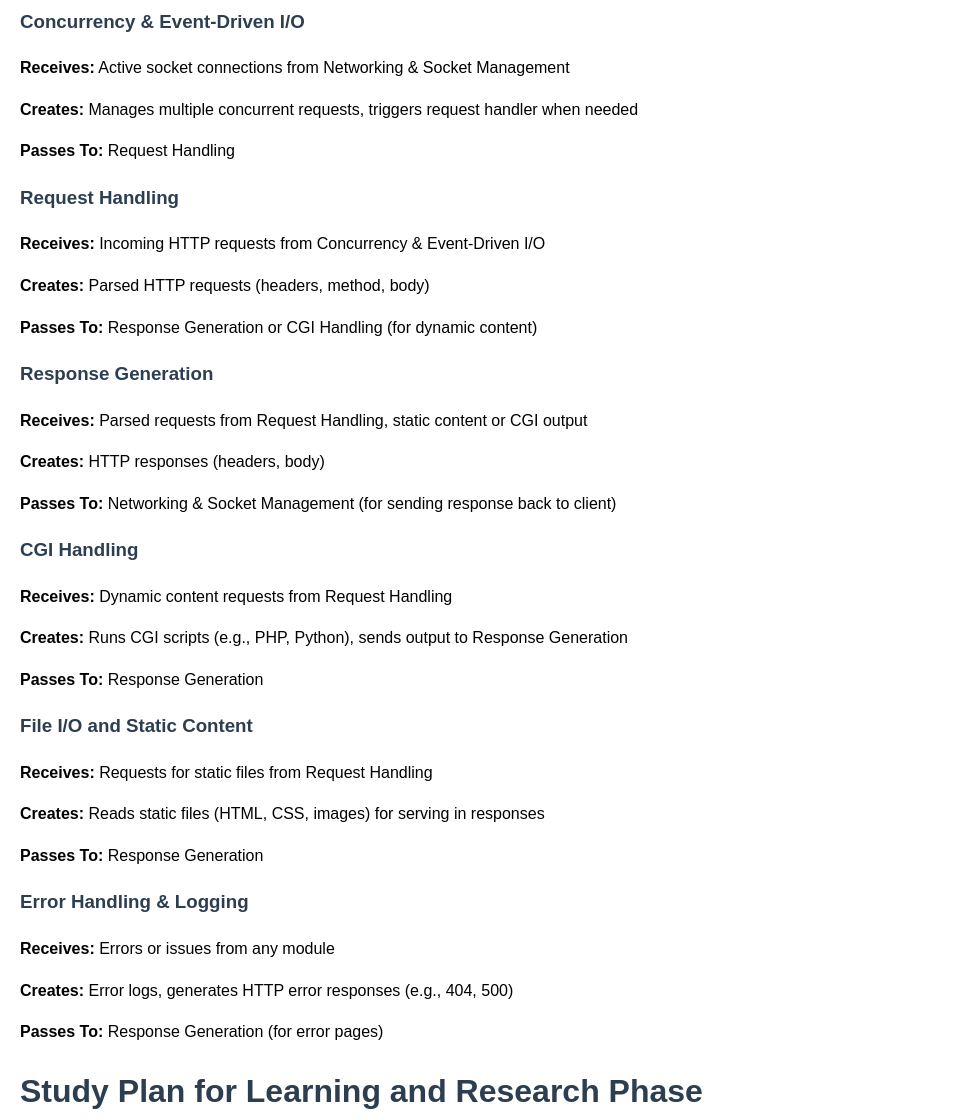
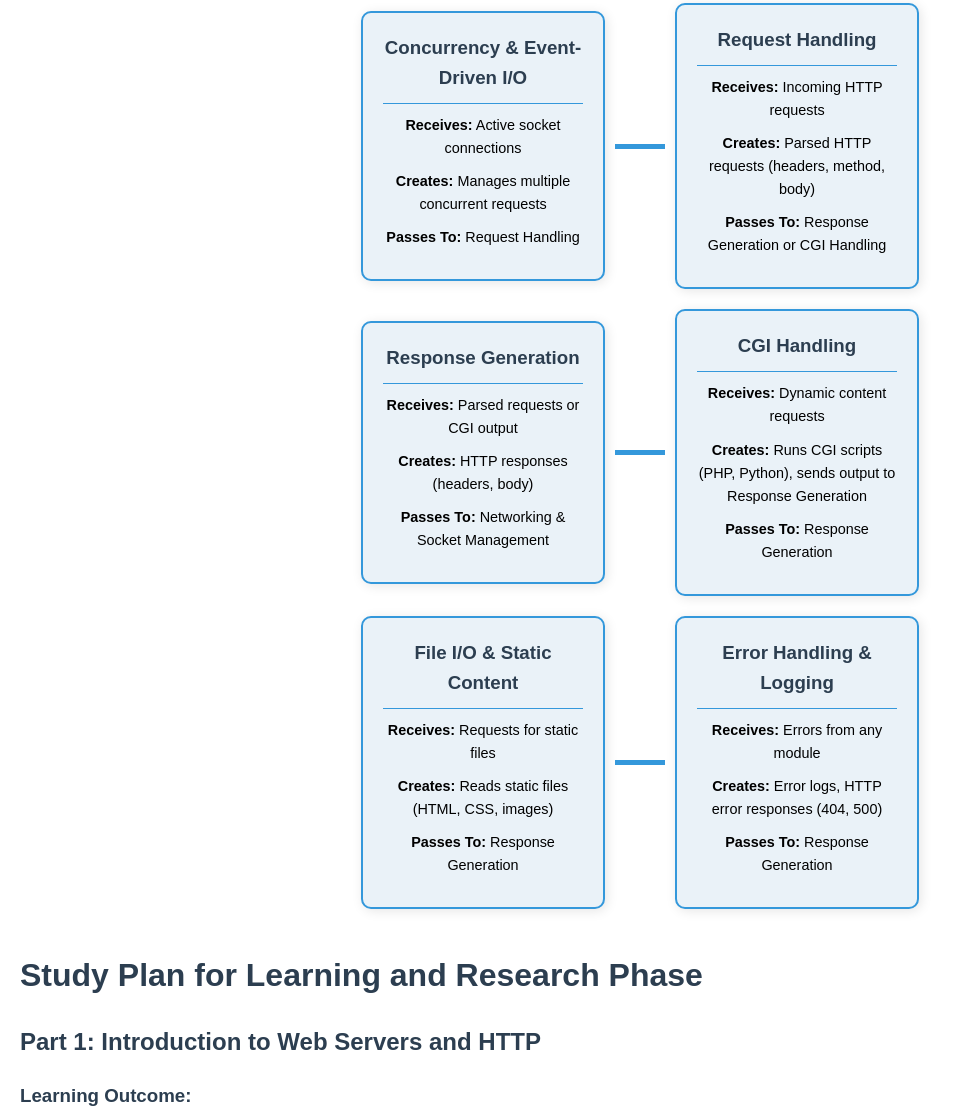
Before and after one commit to nima-nourinejad/webserv, a plain HTML site: page index.html in a window 1280 px wide. Shown: the part 424-1544 px from the top of the page, without its empty margins (0-964 px from the left). Drawn offline with Linux system fonts and the light colour scheme.

Commit message:
Update index.html

```diff
--- a/index.html
+++ b/index.html
@@ -2,7 +2,7 @@
 <html lang="en">
 <head>
     <meta charset="UTF-8">
-    <title>Study Plan for Learning and Research Phase</title>
+    <title>Webserv Project - Modules Overview</title>
     <style>
         body {
             font-family: Arial, sans-serif;
@@ -12,108 +12,128 @@
         h1, h2, h3 {
             color: #2c3e50;
         }
-        .day {
-            background-color: #f1f1f1;
-            padding: 10px;
-            border-radius: 5px;
+        .container {
+            display: flex;
+            flex-direction: column;
+            align-items: center;
+        }
+        .module-container {
+            display: flex;
+            align-items: center;
             margin-bottom: 20px;
         }
-        ul {
-            margin-top: 0;
+        .module {
+            background-color: #eaf2f8;
+            border: 2px solid #3498db;
+            padding: 20px;
+            width: 200px;
+            text-align: center;
+            border-radius: 10px;
+            box-shadow: 2px 2px 12px rgba(0, 0, 0, 0.1);
+            transition: transform 0.3s ease;
         }
-        li {
-            margin-bottom: 5px;
+        .module:hover {
+            transform: scale(1.05);
+            box-shadow: 3px 3px 15px rgba(0, 0, 0, 0.2);
         }
-        .tasks {
-            background-color: #eaf2f8;
-            padding: 15px;
-            border-left: 5px solid #3498db;
+        .connector {
+            width: 50px;
+            height: 5px;
+            background-color: #3498db;
+            margin: 0 10px;
+        }
+        .module h3 {
+            margin: 0;
+            padding-bottom: 10px;
+            border-bottom: 1px solid #3498db;
+        }
+        .module p {
+            font-size: 0.9em;
+            margin: 10px 0;
         }
     </style>
 </head>
 <body>
-<!-- Block Diagram for Webserv Project -->
-    <div class="container">
-        <h2>Webserv Project - Module Diagram with Details</h2>
 
-        <!-- Configuration & Initialization Module -->
+<div class="container">
+    <h1>Webserv Project - Module Diagram with Details</h1>
+
+    <!-- Configuration & Initialization Module -->
+    <div class="module-container">
         <div class="module">
             <h3>Configuration & Initialization</h3>
             <p><strong>Receives:</strong> Configuration file</p>
-            <p><strong>Creates:</strong> Initializes server settings (port, host, routes, error pages) for all modules</p>
+            <p><strong>Creates:</strong> Initializes server settings (port, host, routes, error pages)</p>
             <p><strong>Passes To:</strong> Networking & Socket Management</p>
         </div>
-
         <div class="connector"></div>
 
         <!-- Networking & Socket Management Module -->
         <div class="module">
             <h3>Networking & Socket Management</h3>
-            <p><strong>Receives:</strong> Server configuration (port, host) from Configuration & Initialization</p>
+            <p><strong>Receives:</strong> Server configuration (port, host)</p>
             <p><strong>Creates:</strong> Socket connections for incoming requests</p>
             <p><strong>Passes To:</strong> Concurrency & Event-Driven I/O</p>
         </div>
+    </div>
 
-        <div class="connector"></div>
-
+    <div class="module-container">
         <!-- Concurrency & Event-Driven I/O Module -->
         <div class="module">
             <h3>Concurrency & Event-Driven I/O</h3>
-            <p><strong>Receives:</strong> Active socket connections from Networking & Socket Management</p>
-            <p><strong>Creates:</strong> Manages multiple concurrent requests, triggers request handler when needed</p>
+            <p><strong>Receives:</strong> Active socket connections</p>
+            <p><strong>Creates:</strong> Manages multiple concurrent requests</p>
             <p><strong>Passes To:</strong> Request Handling</p>
         </div>
-
         <div class="connector"></div>
 
         <!-- Request Handling Module -->
         <div class="module">
             <h3>Request Handling</h3>
-            <p><strong>Receives:</strong> Incoming HTTP requests from Concurrency & Event-Driven I/O</p>
+            <p><strong>Receives:</strong> Incoming HTTP requests</p>
             <p><strong>Creates:</strong> Parsed HTTP requests (headers, method, body)</p>
-            <p><strong>Passes To:</strong> Response Generation or CGI Handling (for dynamic content)</p>
+            <p><strong>Passes To:</strong> Response Generation or CGI Handling</p>
         </div>
+    </div>
 
-        <div class="connector"></div>
-
+    <div class="module-container">
         <!-- Response Generation Module -->
         <div class="module">
             <h3>Response Generation</h3>
-            <p><strong>Receives:</strong> Parsed requests from Request Handling, static content or CGI output</p>
+            <p><strong>Receives:</strong> Parsed requests or CGI output</p>
             <p><strong>Creates:</strong> HTTP responses (headers, body)</p>
-            <p><strong>Passes To:</strong> Networking & Socket Management (for sending response back to client)</p>
+            <p><strong>Passes To:</strong> Networking & Socket Management</p>
         </div>
-
         <div class="connector"></div>
 
         <!-- CGI Handling Module -->
         <div class="module">
             <h3>CGI Handling</h3>
-            <p><strong>Receives:</strong> Dynamic content requests from Request Handling</p>
-            <p><strong>Creates:</strong> Runs CGI scripts (e.g., PHP, Python), sends output to Response Generation</p>
+            <p><strong>Receives:</strong> Dynamic content requests</p>
+            <p><strong>Creates:</strong> Runs CGI scripts (PHP, Python), sends output to Response Generation</p>
             <p><strong>Passes To:</strong> Response Generation</p>
         </div>
+    </div>
 
-        <div class="connector"></div>
-
+    <div class="module-container">
         <!-- File I/O and Static Content Module -->
         <div class="module">
-            <h3>File I/O and Static Content</h3>
-            <p><strong>Receives:</strong> Requests for static files from Request Handling</p>
-            <p><strong>Creates:</strong> Reads static files (HTML, CSS, images) for serving in responses</p>
+            <h3>File I/O & Static Content</h3>
+            <p><strong>Receives:</strong> Requests for static files</p>
+            <p><strong>Creates:</strong> Reads static files (HTML, CSS, images)</p>
             <p><strong>Passes To:</strong> Response Generation</p>
         </div>
-
         <div class="connector"></div>
 
         <!-- Error Handling & Logging Module -->
         <div class="module">
             <h3>Error Handling & Logging</h3>
-            <p><strong>Receives:</strong> Errors or issues from any module</p>
-            <p><strong>Creates:</strong> Error logs, generates HTTP error responses (e.g., 404, 500)</p>
-            <p><strong>Passes To:</strong> Response Generation (for error pages)</p>
+            <p><strong>Receives:</strong> Errors from any module</p>
+            <p><strong>Creates:</strong> Error logs, HTTP error responses (404, 500)</p>
+            <p><strong>Passes To:</strong> Response Generation</p>
         </div>
     </div>
+</div>
 
     <!-- Original Study Plan Content -->
     <h1>Study Plan for Learning and Research Phase</h1>
```
